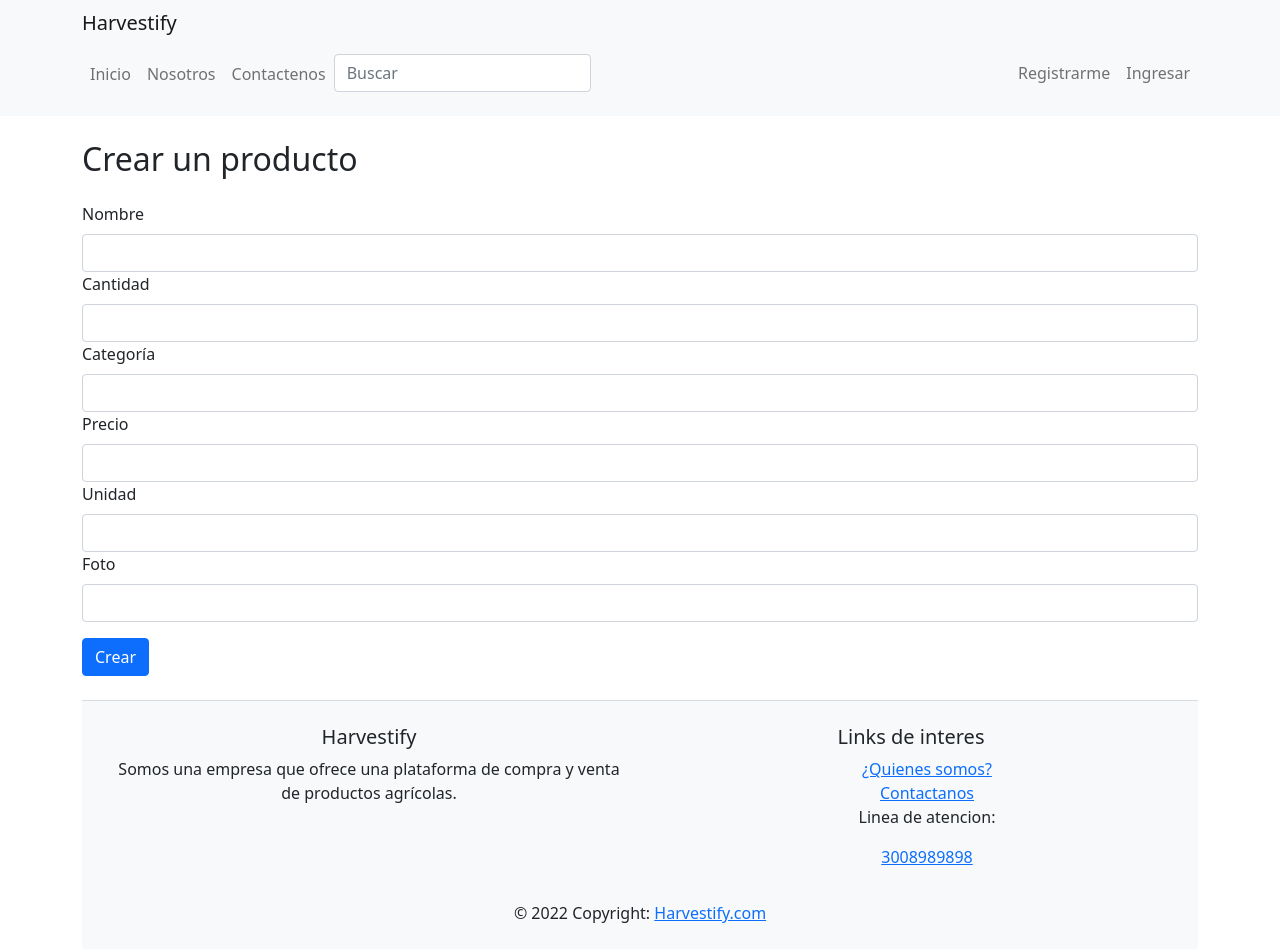
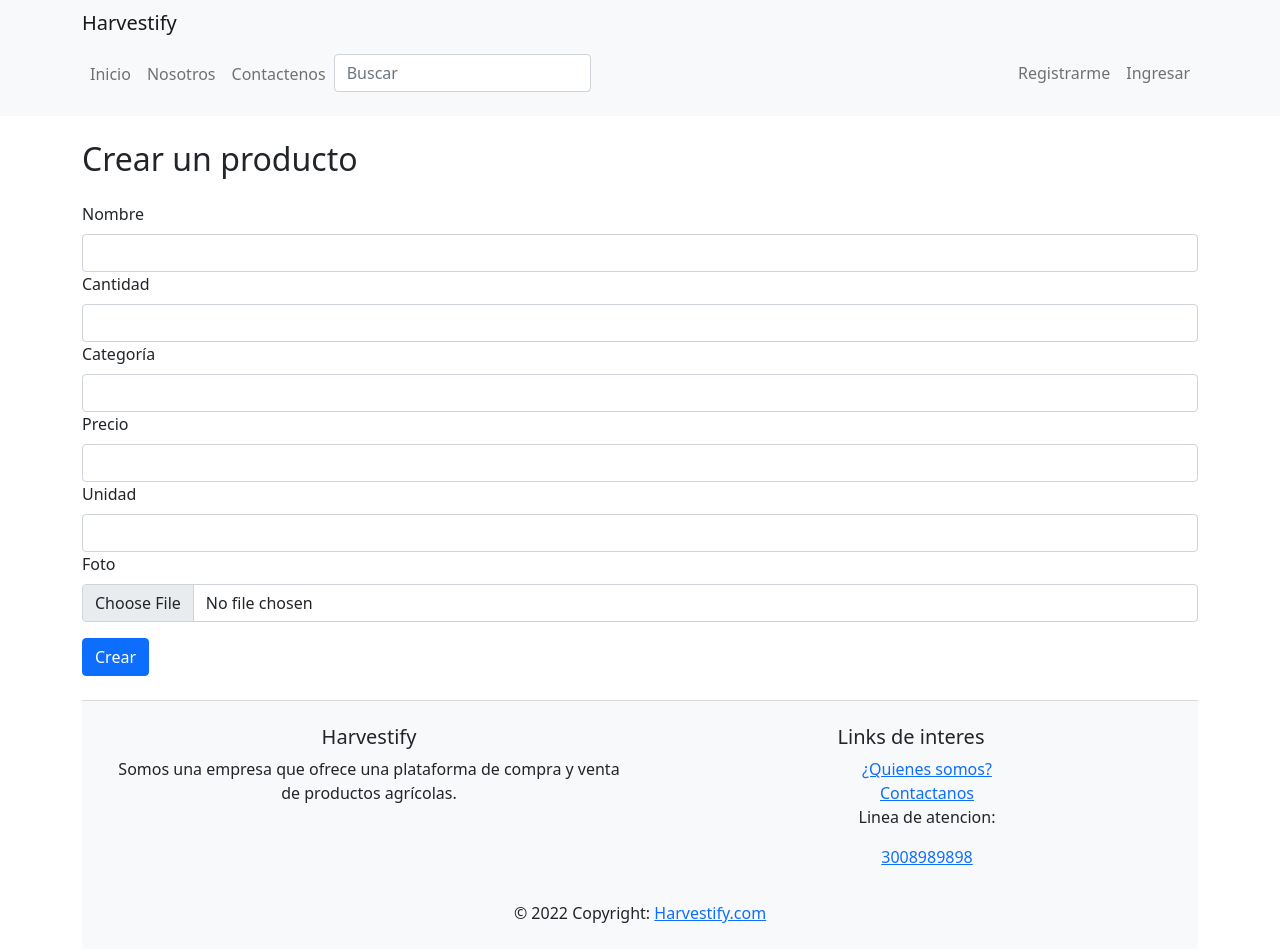
Before and after one commit to juanernestog/har-front, a React (Create React App) app: page /createProduct in a window 1280 px wide. Built offline with nearby package versions, Linux system fonts and the light colour scheme.

Commit message:
Added picture upload to products

```diff
--- a/src/api/products.js
+++ b/src/api/products.js
@@ -8,7 +8,12 @@ export function transformProduct(item) {
     category: item.category,
     price: item.price,
     unit: item.unit,
-    picture: item.picture,
+    picture: {
+      ...item.picture,
+      path: item.picture?.path
+        ? `${process.env.REACT_APP_SERVER_URL}/${item.picture.path}`
+        : '',
+    },
     producer: {
       name: item.userId.name,
     },
--- a/src/containers/List.js
+++ b/src/containers/List.js
@@ -46,7 +46,7 @@ export default function List() {
                 style={{ objectFit: 'contain' }}
                 height="100px"
                 variant="top"
-                src={item.picture}
+                src={item.picture.path}
               />
               <Card.Body>
                 <Card.Title>
--- a/src/pages/CreateProduct.js
+++ b/src/pages/CreateProduct.js
@@ -17,6 +17,15 @@ export default function Create() {
 
     const { name, quantity, category, price, unit, picture } =
       event.target.elements;
+
+    const formData = new FormData();
+
+    formData.append('name', name.value);
+    formData.append('quantity', quantity.value);
+    formData.append('category', category.value);
+    formData.append('price', price.value);
+    formData.append('unit', unit.value);
+    formData.append('picture', picture.files[0]);
 
     try {
       setError('');
@@ -57,7 +66,11 @@ export default function Create() {
           <Form.Label>Unidad</Form.Label>
           <Form.Control type="text" name="unit" />
           <Form.Label>Foto</Form.Label>
-          <Form.Control type="text" name="picture" />
+          <Form.Control
+            type="file"
+            name="picture"
+            accept="image/jpeg, image/png"
+          />
         </Form.Group>
         <Button variant="primary" type="submit" disabled={loading}>
           Crear
```
Also changed, not shown: 1 other file (tests, documents, lock files or other folders).
